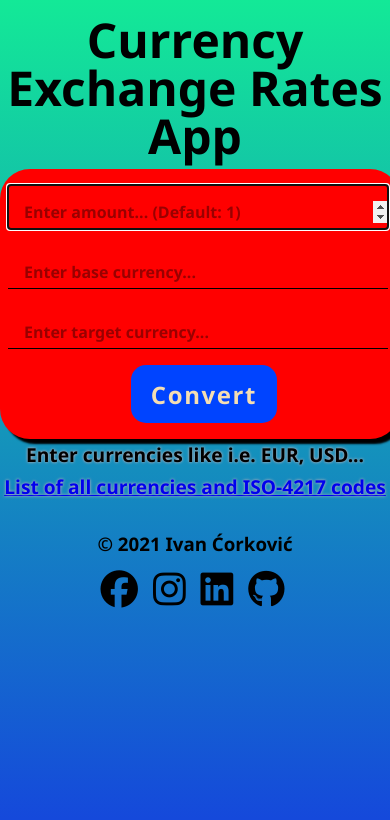
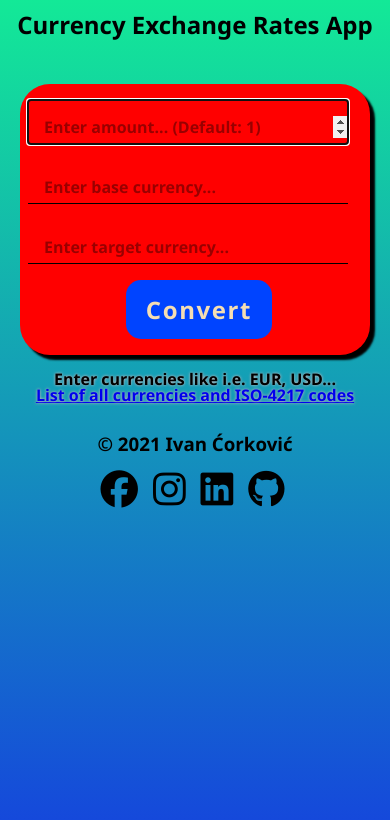
Before and after one commit to Chorky95/Currency-Exchange-Rates-App, a plain HTML site: page index.html in a window 390 px wide. Drawn offline with Linux system fonts and the light colour scheme.

Commit message:
Add files via upload

```diff
--- a/css/main.css
+++ b/css/main.css
@@ -243,6 +243,37 @@
   color: red;
 }
 
+@media screen and (max-width: 850px) {
+  .container .heading {
+    font-size: 1.5rem;
+    height: 10vh;
+    padding-top: 0.8rem;
+  }
+  .container .entry {
+    width: 350px;
+  }
+  .container .entry input {
+    width: 320px;
+  }
+  .container .msg {
+    font-size: 1rem;
+    padding-top: 1rem;
+    line-height: 1rem;
+  }
+  .ajax-section .output {
+    width: 350px;
+  }
+  .ajax-section .output__entered {
+    font-size: 1.5rem;
+  }
+  .ajax-section .output__equal-sign {
+    font-size: 1rem;
+  }
+  .ajax-section .output__converted {
+    font-size: 2rem;
+  }
+}
+
 html {
   height: 100vh;
 }
```
Also changed, not shown: 1 other file.
